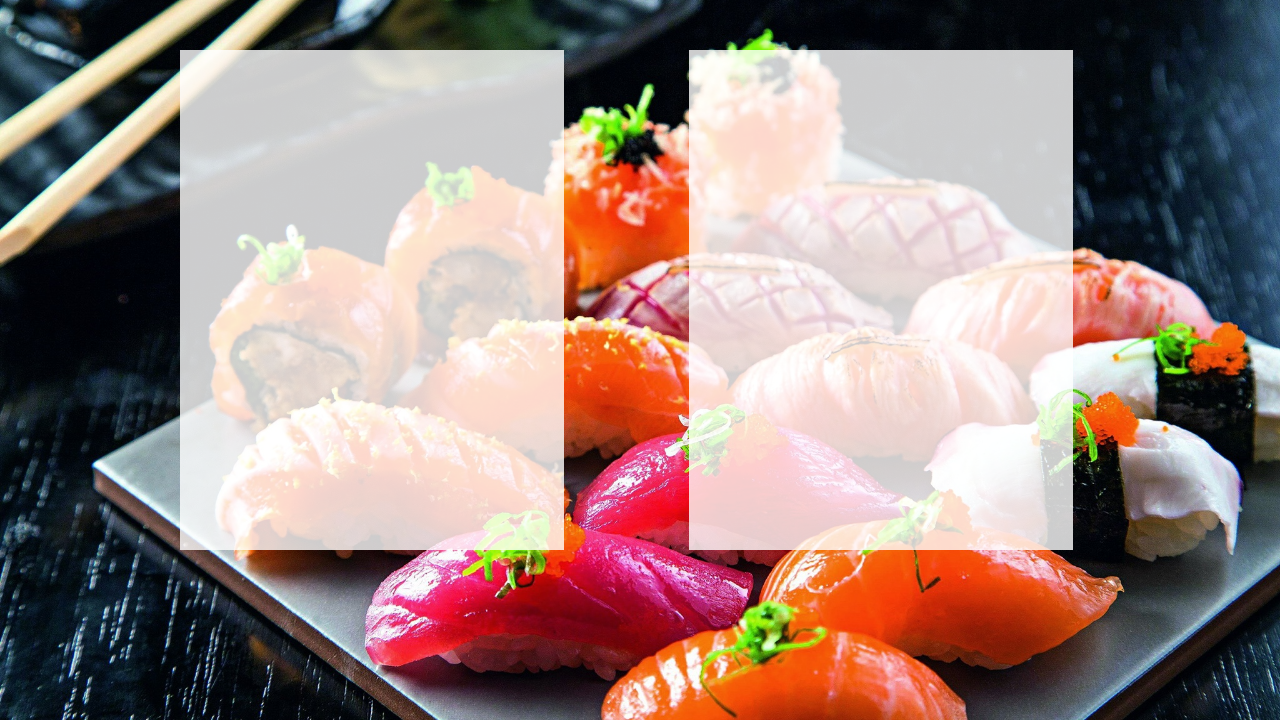
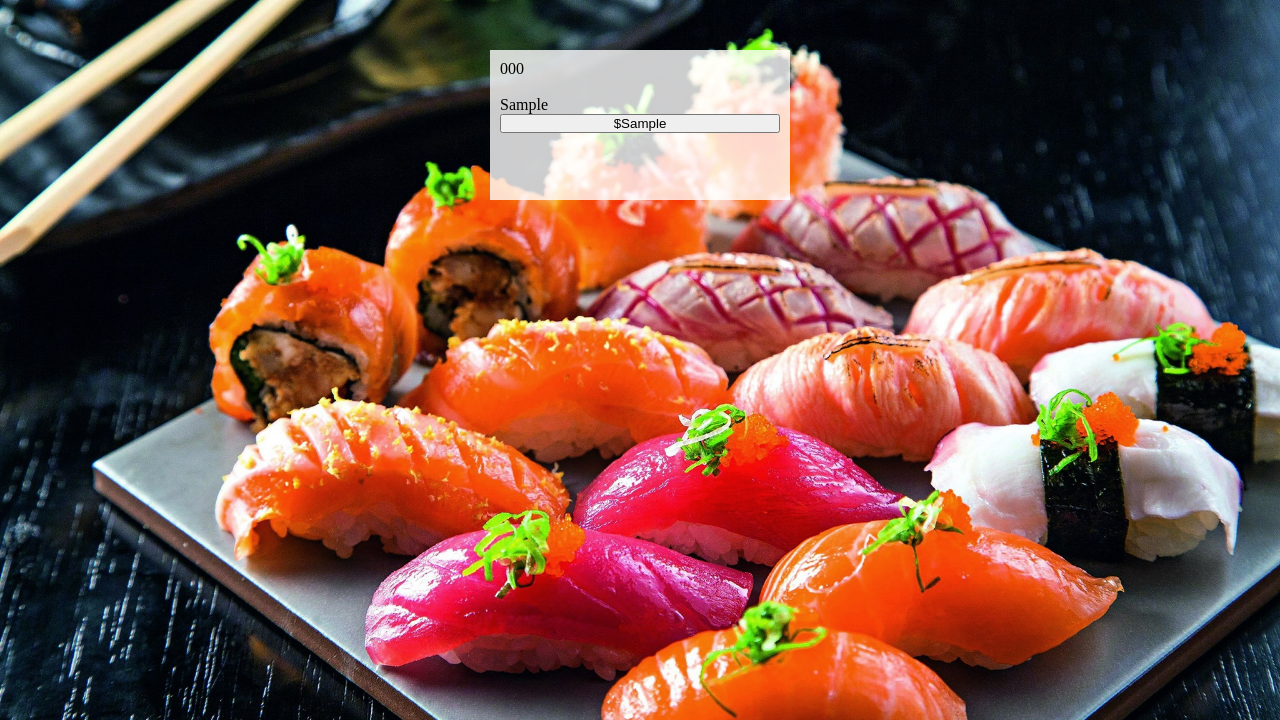
Before and after one commit to Snicker2904/miniCRUDD, a PHP site: page /menu.php in a window 1280 px wide. Shown: the part 80-800 px from the top of the page. Run offline with PHP 8.4, Linux system fonts and the light colour scheme; tables that the repository leaves empty or names only in its code hold one stand-in row (values such as "Sample post").

Commit message:
added php

```diff
--- a/css/styles.css
+++ b/css/styles.css
@@ -59,22 +59,18 @@ a:hover {
   height: 100%;
   width: 100%;
   display: flex;
+  justify-content: center;
+  row-gap: 30px;
+  column-gap: 30px;
+  padding: 50px;
 }
 
-.menu1 {
-  height: 500px;
-  width: 30%;
-  margin-left: 180px;
-  margin-top: 50px;
-  background-color: white;
-  opacity: 80%;
+.product {
+  height: auto;
+  min-height: 150px;
+  width: 300px;
+  padding: 10px;
+  background-color: rgba(255, 255, 255, 0.8);
+  display: flex;
+  flex-direction: column;
 }
-
-.menu2 {
-  height: 500px;
-  width: 30%;
-  margin-left: 125px;
-  margin-top: 50px;
-  background-color: white;
-  opacity: 80%;
-}
--- /dev/null
+++ b/include/connect.php
@@ -0,0 +1,27 @@
+<?php
+
+$host = 'localhost';
+$db = 'minicrud';
+$user = 'root';
+$pass = '';
+$charset = 'utf8mb4';
+
+$dsn = "mysql:host=$host;dbname=$db;charset=$charset";
+$opt = [
+
+PDO::ATTR_ERRMODE => PDO::ERRMODE_EXCEPTION,
+
+PDO::ATTR_DEFAULT_FETCH_MODE => PDO::FETCH_ASSOC,
+
+PDO::ATTR_EMULATE_PREPARES => false,];
+
+try{
+$connect = new PDO($dsn, $user, $pass, $opt);
+}
+catch (PDOException $e)
+{
+echo $e->getMessage();
+die("Sorry, er is een probleem met de verbinding met de database.");
+}
+
+?>
--- a/menu.php
+++ b/php/bestellen.php
@@ -4,8 +4,8 @@
     <meta charset="UTF-8" />
     <meta http-equiv="X-UA-Compatible" content="IE=edge" />
     <meta name="viewport" content="width=device-width, initial-scale=1.0" />
-    <link rel="stylesheet" href="css/styles.css">
-    <title>Menu</title>
+    <link rel="stylesheet" href="../css/styles.css">
+    <title>Bestellen</title>
     <script src="js/main.js"></script>
   </head>
   <body>
@@ -13,7 +13,7 @@
           <nav>
             <div class="nav">
               <div class="logodiv">
-                <img class="logo" src="images/logo.png" alt="Afbeelding logo">
+                <img class="logo" src="../images/logo.png" alt="Afbeelding logo">
               </div>
                 <ul>
                   <li><a href="index.php">Home</a></li>
@@ -29,7 +29,7 @@
         <style>
           body {
 
-              background-image: url('images/achtergrond2.jpg');
+              background-image: url('../images/achtergrond3.jpg');
               background-repeat: no-repeat;
               background-attachment: fixed;
               object-fit: cover;
@@ -37,31 +37,6 @@
 
             }
       </style>
-
-      <div class="menu">
-
-       <div class="menu1">
-         <div class="image1"></div>
-         <div class="tekst1"></div>
-        </div>
-
-       <div class="menu2">
-          <div class="image2"></div>
-          <div class="tekst2"></div>
-       </div>
-
-       <div class="menu3">
-          <div class="image3"></div>
-          <div class="tekst3"></div>
-        </div>
-
-        <div class="menu4">
-          <div class="image4"></div>
-          <div class="tekst4"></div>
-        </div>
-
-      </div>
-
       </main>
       <footer></footer>
   </body>
--- /dev/null
+++ b/php/menu.php
@@ -0,0 +1,74 @@
+<!DOCTYPE html>
+<html lang="en">
+  <head>
+    <meta charset="UTF-8" />
+    <meta http-equiv="X-UA-Compatible" content="IE=edge" />
+    <meta name="viewport" content="width=device-width, initial-scale=1.0" />
+    <link rel="stylesheet" href="../css/styles.css">
+    <title>Menu</title>
+
+  </head>
+  <body>
+      <header>
+          <nav>
+            <div class="nav">
+              <div class="logodiv">
+                <img class="logo" src="../images/logo.png" alt="Afbeelding logo">
+              </div>
+                <ul>
+                  <li><a href="index.php">Home</a></li>
+                  <li><a href="menu.php">Menu</a></li>
+                  <li><a href="bestellen.php">Bestellen</a></li>
+                  <li><a href="reserveren.php">Reserveren</a></li>
+                </ul>
+              </div>
+            </div>
+          </nav>
+      </header>
+      <main>
+        <style>
+          body {
+
+              background-image: url('../images/achtergrond2.jpg');
+              background-repeat: no-repeat;
+              background-attachment: fixed;
+              object-fit: cover;
+              background-size: 100% 100%;
+
+            }
+        </style>
+<div class="menu">
+  <?php
+          include_once("../include/connect.php");
+          $sql = "SELECT * FROM  menu";
+                            $stmt = $connect->prepare($sql);
+                            $stmt->execute();
+                            $result = $stmt->fetchAll();
+
+                            foreach($result as $menu) {
+                              echo '<div class="product">';
+
+                                echo $menu['titel'] . '<br><br>' . $menu['beschrijving'] . ' ' . "<br>";
+                                echo "<button type='prijsknop'> $".$menu['prijs']."</button>";
+                              echo "</div>";
+                                }
+        ?>
+        </div>
+</div>
+
+
+     <!-- <div class="menu">
+
+       <div class="menu1">
+
+         <div class="tekst1"></div>
+        </div>
+
+
+
+      </div>
+
+      </main>
+      <footer></footer> -->
+  </body>
+</html>
```
Also changed, not shown: bestellen.php (deleted, +0 -43 lines), php/index.php (renamed from reserveren.php, +18 -7 lines), php/reserveren.php (renamed from index.php, +7 -18 lines).
